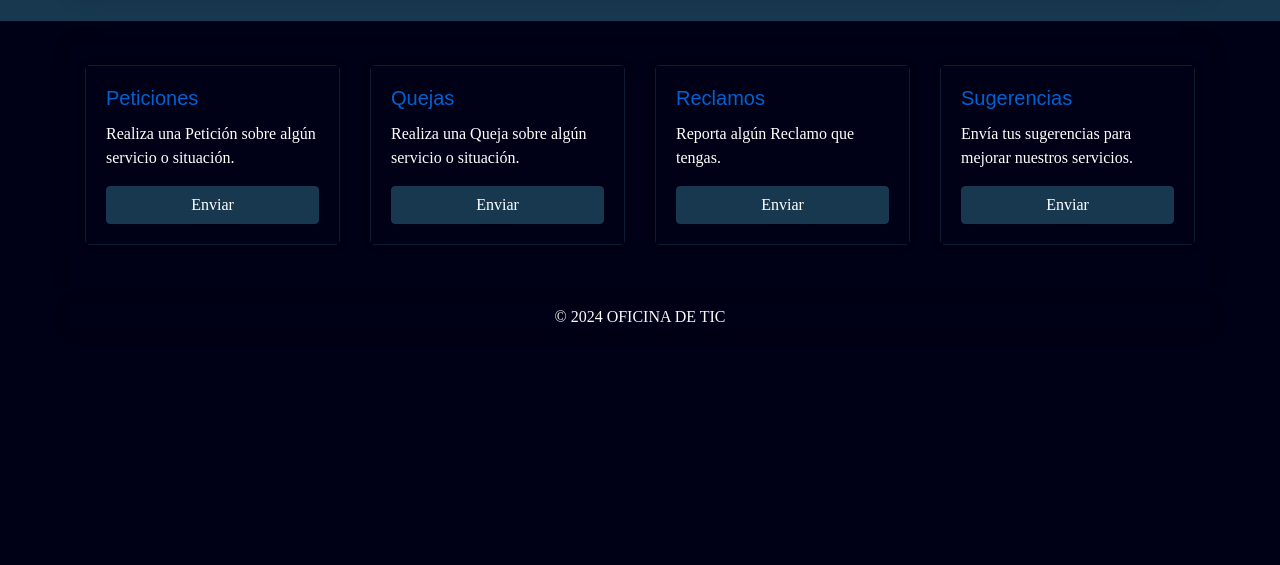
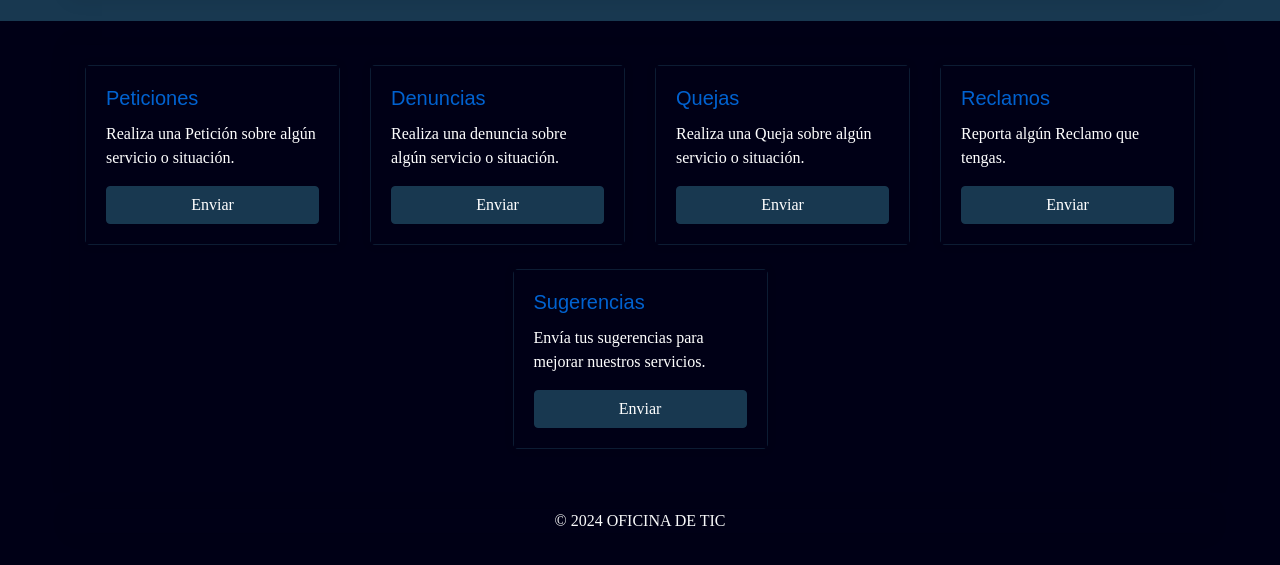
Before and after one commit to GESTIONTIC2024/Atencionciudadana, a website built with Vite: page index.html in a window 1280 px wide. Shown: the part 131-696 px from the top of the page. Built offline with nearby package versions, Linux system fonts and the light colour scheme.

Commit message:
se agrego link de denuncias

```diff
--- a/index.html
+++ b/index.html
@@ -33,13 +33,22 @@
           </div>
         </div>
       </div>
+      <div class="col-lg-3 col-md-6 mb-4">
+        <div class="card">
+          <div class="card-body">
+            <h5 class="card-title text-primary">Denuncias</h5>
+            <p class="card-text">Realiza una denuncia sobre algún servicio o situación.</p>
+            <a href="https://www.maicao-laguajira.gov.co/peticiones-quejas-reclamos/enviar/5" target="_blank" class="btn btn-primary btn-block">Enviar</a>
+          </div>
+        </div>
+      </div>
       <!-- Tarjeta de Quejas -->
       <div class="col-lg-3 col-md-6 mb-4">
         <div class="card">
           <div class="card-body">
             <h5 class="card-title text-primary">Quejas</h5>
             <p class="card-text">Realiza una Queja sobre algún servicio o situación.</p>
-            <a href="https://forms.gle/3uFJCfyhKZoL1vfb9" target="_blank" class="btn btn-primary btn-block">Enviar</a>
+            <a href="https://www.maicao-laguajira.gov.co/peticiones-quejas-reclamos/enviar/3" target="_blank" class="btn btn-primary btn-block">Enviar</a>
           </div>
         </div>
       </div>
@@ -49,7 +58,7 @@
           <div class="card-body">
             <h5 class="card-title text-primary">Reclamos</h5>
             <p class="card-text">Reporta algún Reclamo que tengas.</p>
-            <a href="https://forms.gle/VARmJJncakijquMi6" target="_blank" class="btn btn-primary btn-block">Enviar</a>
+            <a href="https://www.maicao-laguajira.gov.co/peticiones-quejas-reclamos/enviar/4" target="_blank" class="btn btn-primary btn-block">Enviar</a>
           </div>
         </div>
       </div>
```
